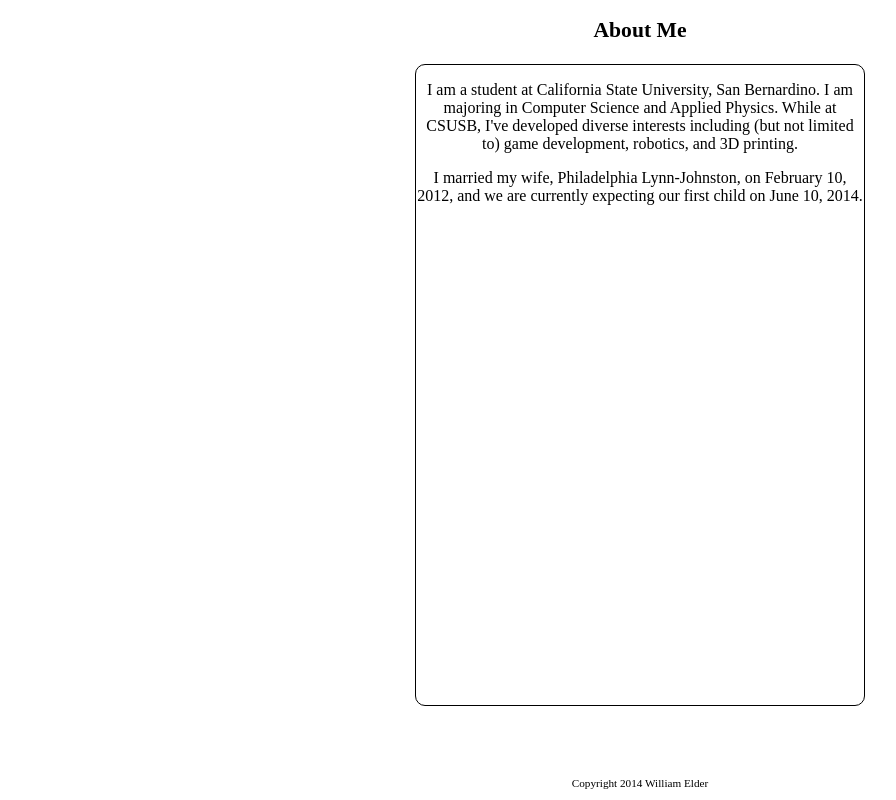
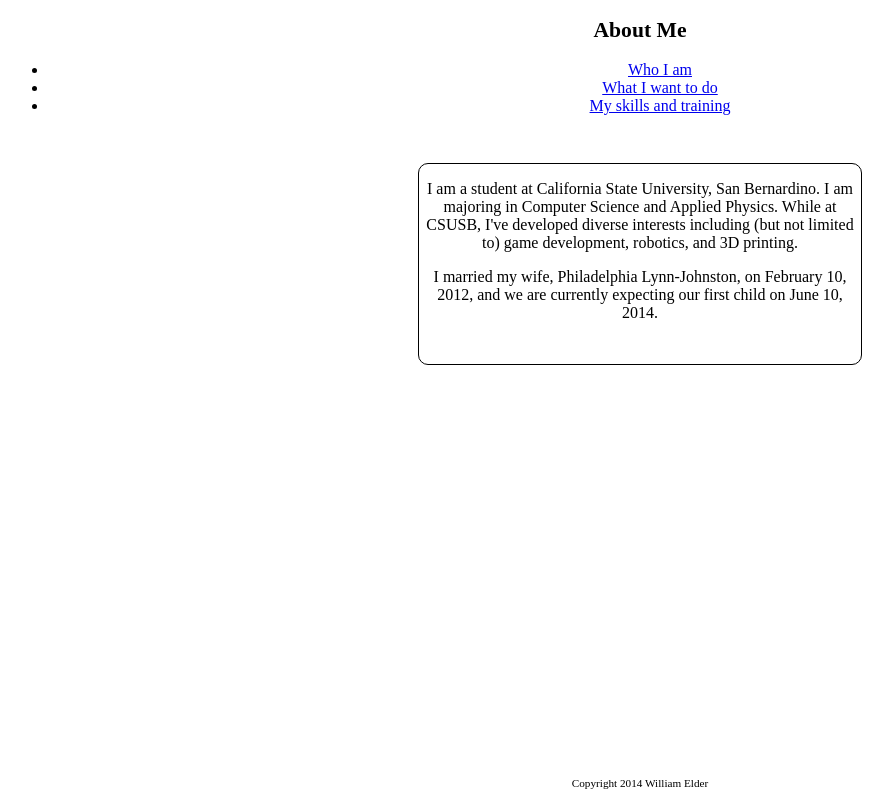
Before and after one commit to welder/seldon, a plain HTML site: page about.html in a window 1280 px wide. Shown: the whole page, without its empty margins (0-896 px from the left). Drawn offline with Linux system fonts and the light colour scheme.

Commit message:
Added nav element to every page, adjusted section to relative position from absolute.

```diff
--- a/about.html
+++ b/about.html
@@ -12,6 +12,13 @@
 	<h2>
 		About Me
 	</h2>
+	<nav>
+		<ul>
+			<li><a href = "about.html">Who I am</a></li>
+			<li><a href = "projects.html">What I want to do</a></li>
+			<li><a href = "resume.html">My skills and training</a></li>
+		</ul>
+	</nav>
 	<section class='section'>
 		<p>
 			I am a student at California State University, San Bernardino.  I am majoring in Computer Science and Applied Physics.  While at CSUSB, I've developed diverse interests including (but not limited to) game development, robotics, and 3D printing.
--- a/style.css
+++ b/style.css
@@ -27,8 +27,8 @@ footer{
 	min-height: 200px;
 	height: 80%;
 
-	position: absolute;
-	top: 4em;
+	position: relative;
+	top: 2em;
 	bottom: 0;
 	left: 0;
 	right: 0;
```
Also changed, not shown: projects.html (+7 -0 lines), resume.html (+7 -0 lines).
